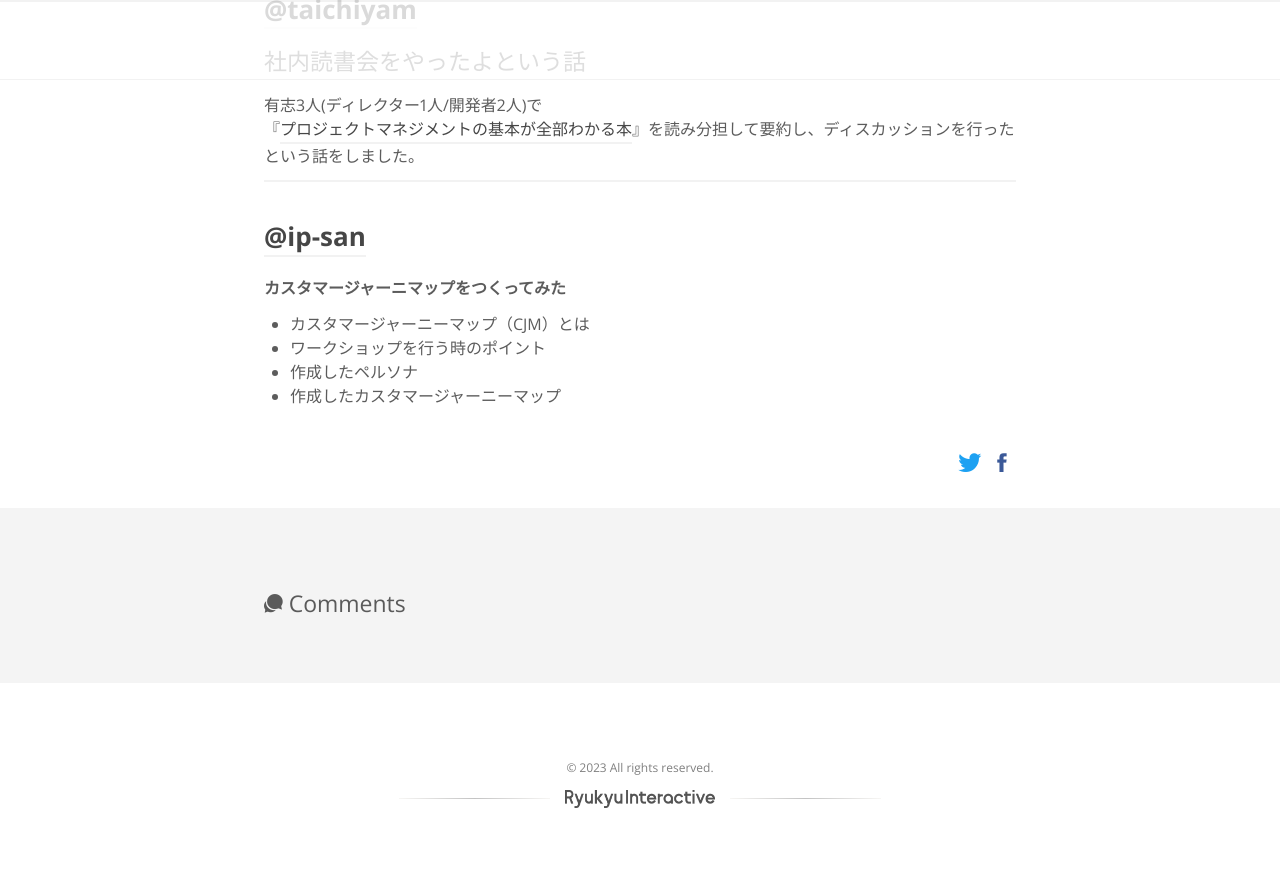
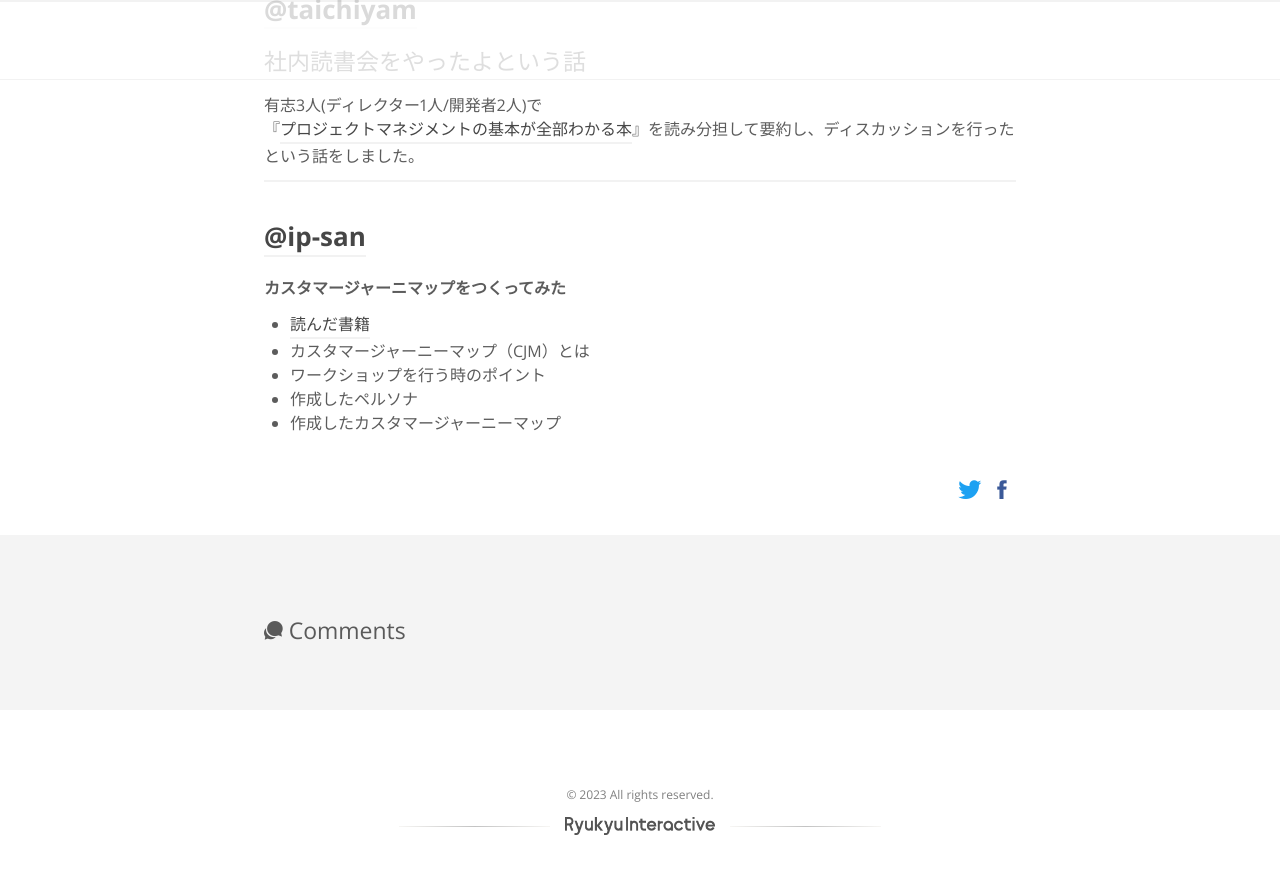
Before and after one commit to RyukyuInteractive/tech.ryukyu-i.co.jp, a Jekyll site: the page built from _posts/2023-03-17-tech-lunch.md, in a window 1280 px wide and 900 px high, scrolled down 1061 px. Shown: the top 874 px of the window. Built offline with Jekyll 4.4.1, drawn with Linux system fonts in a browser that asks for light colours; a script that is not in the unit is left out; comment, search, counter and statistics services are not loaded.

Commit message:
Update 2023-03-17-tech-lunch.md
修正

```diff
--- a/_posts/2023-03-17-tech-lunch.md
+++ b/_posts/2023-03-17-tech-lunch.md
@@ -37,6 +37,7 @@ __令和４年度沖縄型オープンイノベーション創出促進事業に
 
 ## [@ip-san](https://github.com/ip-san)
 __カスタマージャーニマップをつくってみた__
+- [読んだ書籍](https://www.amazon.co.jp/dp/B07GBWMFMK/)
 - カスタマージャーニーマップ（CJM）とは
 - ワークショップを行う時のポイント
 - 作成したペルソナ
```
